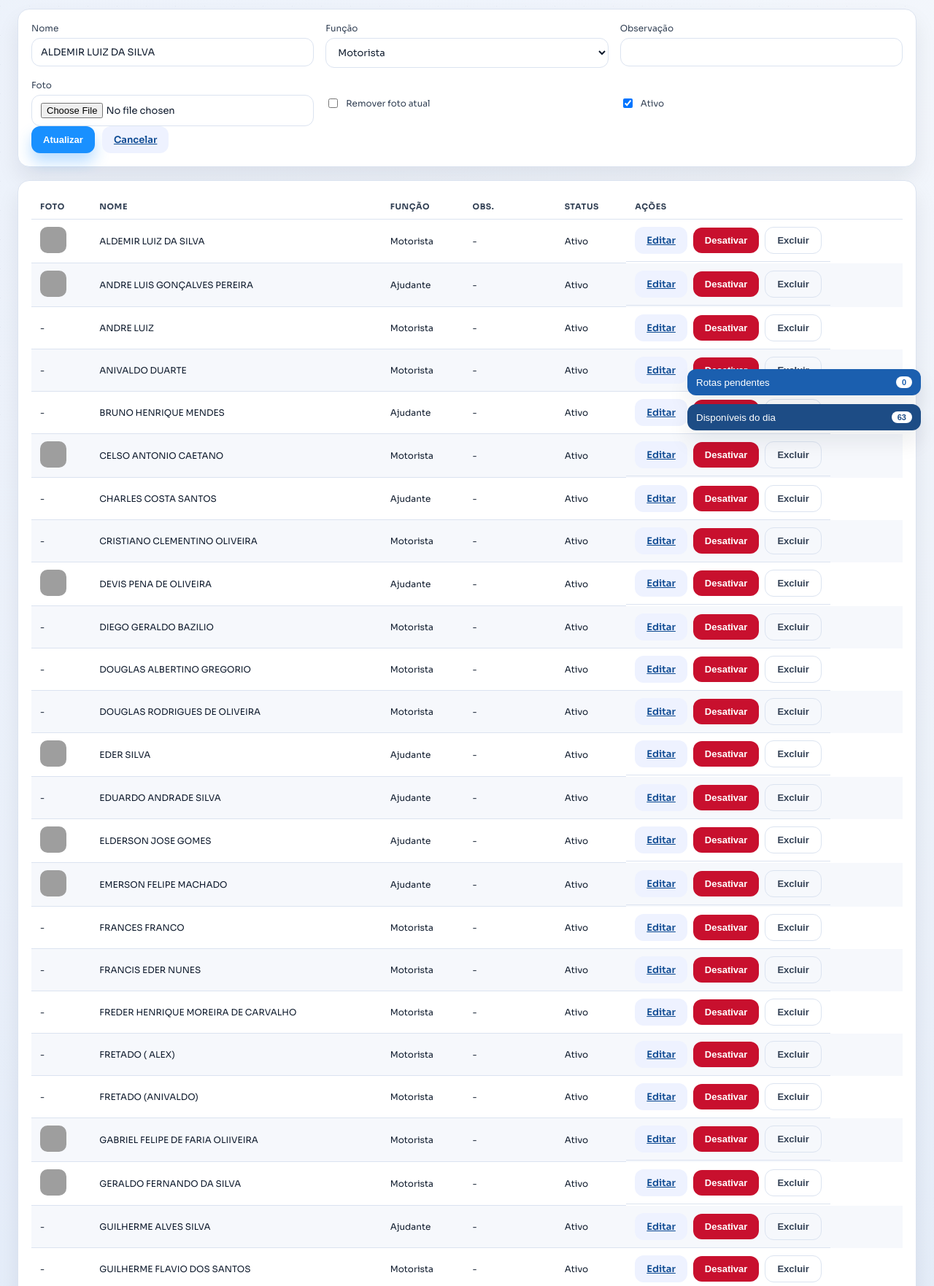
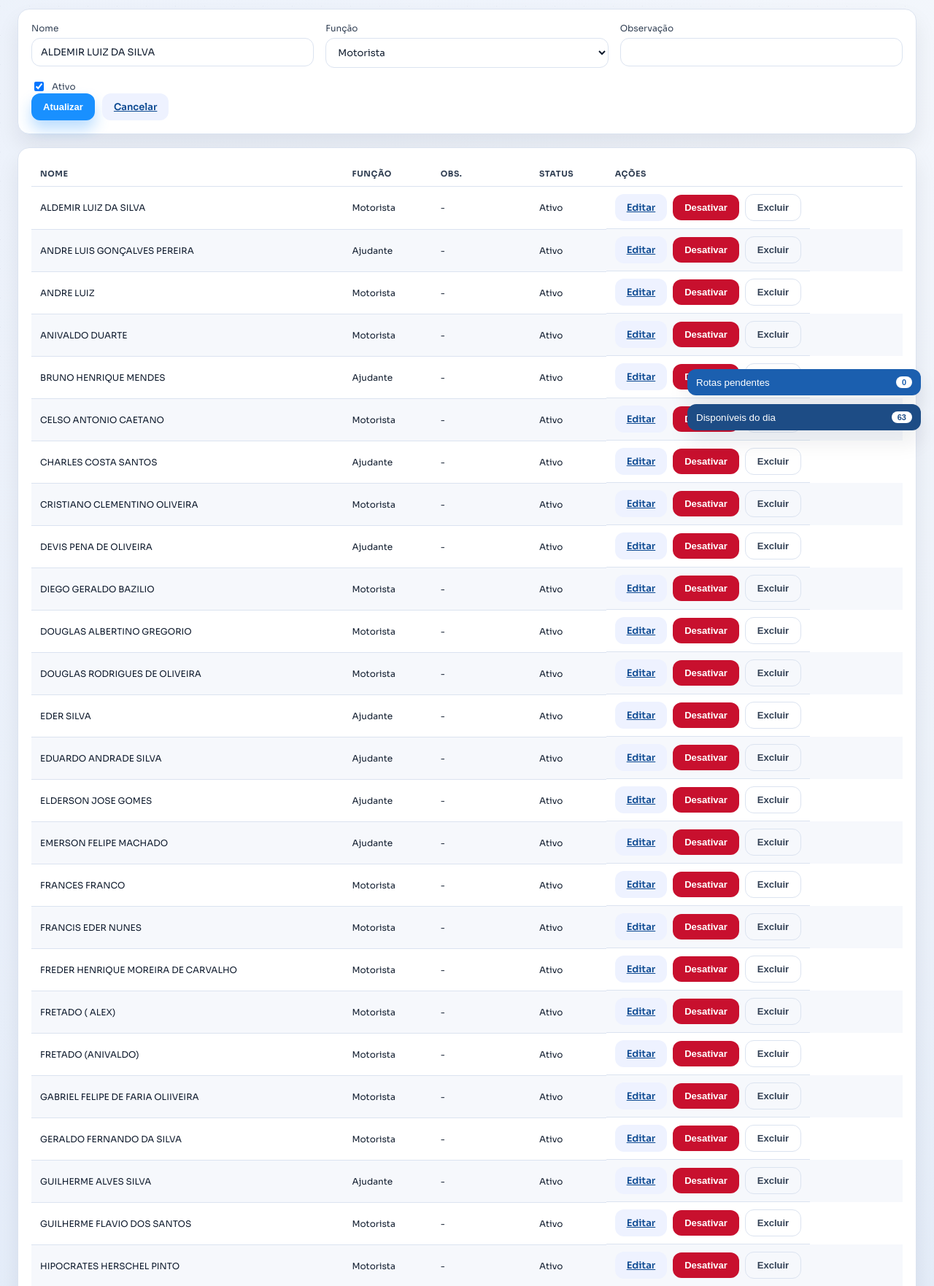
Before and after one commit to jhonnyoraculos/escala, a Flask app: page /colaboradores?edit_id=8 in a window 1280 px wide. Shown: the part 192-1955 px from the top of the page at 73% size. Run offline with Flask 3, Linux system fonts and the light colour scheme; data comes from the database, SQL or seed files in the repository; data that the repository does not hold is empty; grey boxes are pictures that could not be loaded.

Commit message:
Remover opção de fotos de colaboradores e avatares dos selects

```diff
--- a/web/app.py
+++ b/web/app.py
@@ -851,32 +851,25 @@ def colaboradores():
         funcao = (request.form.get("funcao") or "").strip()
         observacao = (request.form.get("observacao") or "").strip()
         ativo = (request.form.get("ativo") or "") == "on"
-        remover_foto = (request.form.get("remover_foto") or "") == "on"
 
         if not nome or not funcao:
             flash("Informe nome e fun??o.", "error")
             return redirect(url_for("colaboradores"))
 
-        foto_path = (request.form.get("foto_atual") or "").strip() or None
-        if remover_foto:
-            foto_path = None
-
-        foto = request.files.get("foto")
-        if foto and foto.filename:
-            try:
-                foto_path = svc.salvar_foto_colaborador(foto.read(), foto.filename)
-            except Exception as exc:
-                flash(f"Erro ao processar foto: {exc}", "error")
-                if colaborador_id:
-                    return redirect(url_for("colaboradores", edit_id=colaborador_id))
-                return redirect(url_for("colaboradores"))
-
         try:
             if colaborador_id:
-                svc.atualizar_colaborador(colaborador_id, nome, funcao, observacao, foto_path, ativo)
+                atual = svc.obter_colaborador_por_id(colaborador_id) or {}
+                svc.atualizar_colaborador(
+                    colaborador_id,
+                    nome,
+                    funcao,
+                    observacao,
+                    atual.get("foto"),
+                    ativo,
+                )
                 flash("Colaborador atualizado.", "success")
             else:
-                svc.add_colaborador(nome, funcao, observacao, foto_path)
+                svc.add_colaborador(nome, funcao, observacao, None)
                 flash("Colaborador salvo.", "success")
         except Exception as exc:
             flash(f"Erro ao salvar: {exc}", "error")
--- a/web/static/css/app.css
+++ b/web/static/css/app.css
@@ -244,23 +244,11 @@ textarea {
 .avatar-select__value {
   display: inline-flex;
   align-items: center;
-  gap: 8px;
+  gap: 0;
 }
 
 .avatar-select__avatar {
-  width: 24px;
-  height: 24px;
-  border-radius: 50%;
-  background: #e2e8f0;
-  background-size: cover;
-  background-position: center;
-  color: var(--ink-2);
-  font-size: 10px;
-  font-weight: 600;
-  display: inline-flex;
-  align-items: center;
-  justify-content: center;
-  flex-shrink: 0;
+  display: none;
 }
 
 .avatar-select__caret {
@@ -471,7 +459,7 @@ textarea {
   background: transparent;
   display: flex;
   align-items: center;
-  gap: 8px;
+  gap: 0;
   padding: 8px 12px;
   font-size: 13px;
   color: var(--ink-1);
--- a/web/templates/colaboradores.html
+++ b/web/templates/colaboradores.html
@@ -7,9 +7,8 @@
   </div>
 
   <div class="card">
-    <form method="post" enctype="multipart/form-data">
+    <form method="post">
       <input type="hidden" name="colaborador_id" value="{{ edit_item.id if edit_item }}" />
-      <input type="hidden" name="foto_atual" value="{{ edit_item.foto if edit_item else '' }}" />
       {% set funcoes = ["Motorista", "Ajudante"] %}
       <div class="grid three">
         <div class="form-row">
@@ -29,16 +28,6 @@
           <label>Observação</label>
           <input name="observacao" value="{{ edit_item.observacao if edit_item else '' }}" />
         </div>
-        <div class="form-row">
-          <label>Foto</label>
-          <input type="file" name="foto" accept="image/*" />
-        </div>
-        {% if edit_item and edit_item.foto %}
-          <label class="inline">
-            <input type="checkbox" name="remover_foto" />
-            Remover foto atual
-          </label>
-        {% endif %}
         <label class="inline">
           <input type="checkbox" name="ativo" {% if not edit_item or edit_item.ativo %}checked{% endif %} />
           Ativo
@@ -57,7 +46,6 @@
     <table class="table">
       <thead>
         <tr>
-          <th>Foto</th>
           <th>Nome</th>
           <th>Função</th>
           <th>Obs.</th>
@@ -68,13 +56,6 @@
       <tbody>
         {% for item in registros %}
           <tr>
-            <td>
-              {% if item.foto %}
-                <img src="{{ url_for('uploads', filename=item.foto) }}" alt="foto" style="width:36px;height:36px;border-radius:10px;object-fit:cover;" />
-              {% else %}
-                -
-              {% endif %}
-            </td>
             <td>{{ item.nome }}</td>
             <td>{{ item.funcao }}</td>
             <td>{{ item.observacao or '-' }}</td>
@@ -91,7 +72,7 @@
           </tr>
         {% else %}
           <tr>
-            <td colspan="6">Nenhum colaborador cadastrado.</td>
+            <td colspan="5">Nenhum colaborador cadastrado.</td>
           </tr>
         {% endfor %}
       </tbody>
```
Also changed, not shown: web/templates/ferias.html (+1 -10 lines).
